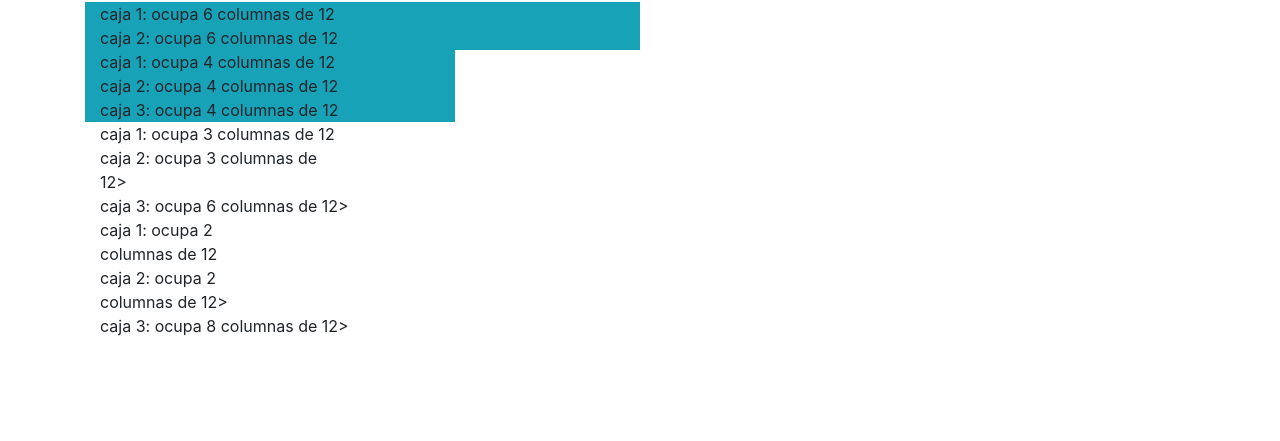
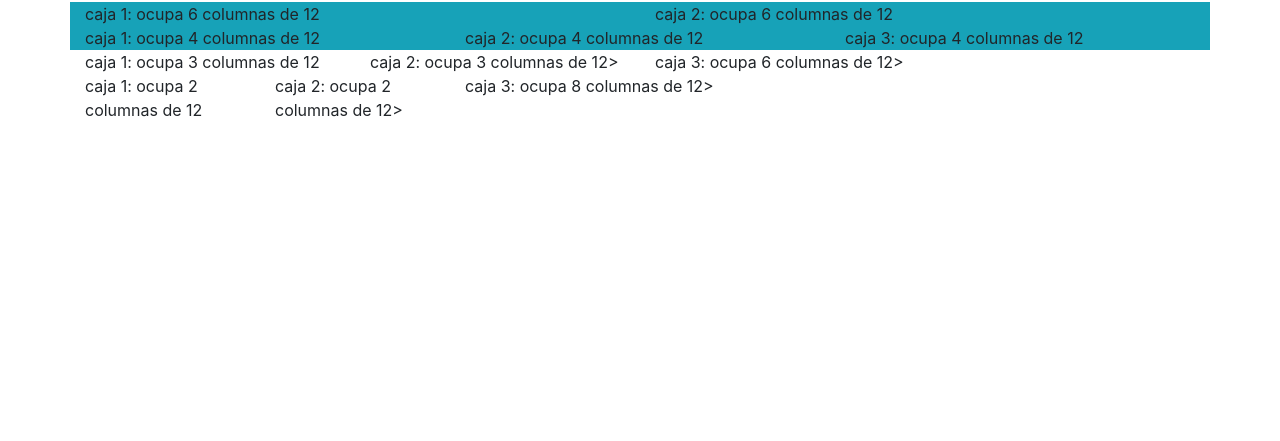
Before and after one commit to GenesisGR/CLASE13.06, a plain HTML site: page 3- Bootstap/index.html in a window 1280 px wide. Shown: the part 359-800 px from the top of the page. Drawn offline with nearby package versions, Linux system fonts and the light colour scheme.

Commit message:
feat - coreccion

```diff
--- a/3- Bootstap/index.html
+++ b/3- Bootstap/index.html
@@ -38,30 +38,30 @@
     <h1>Ejercicio combinar diferentes tamaño</h1>
     <div class="container" width 90%><!-- //Ancho 90 %  -->
 
-        <div class="grid"><!-- //Columnas a Filas  -->
+        <div class="row"><!-- //Columnas a Filas  -->
             <!-- 2 contenedores   -->
             <div class="col-lg-6 bg-info">caja 1: ocupa 6 columnas de 12</div>
-            <div class="col-lg-6 bg-info">caja 2: ocupa 6 columnas de 12</div>
+            <div class="col-lg-6 bg-info">caja 2: ocupa 6 columnas de 12</div><br>
         </div>
 
-        <div class="grid"><!-- //Columnas a Filas  -->
+        <div class="row"><!-- //Columnas a Filas  -->
             <!-- 3 contenedores   -->
             <div class="col-lg-4 bg-info">caja 1: ocupa 4 columnas de 12</div>
             <div class="col-lg-4 bg-info">caja 2: ocupa 4 columnas de 12</div>
-            <div class="col-lg-4 bg-info">caja 3: ocupa 4 columnas de 12</div>
+            <div class="col-lg-4 bg-info">caja 3: ocupa 4 columnas de 12</div><br>
         </div>
 
-        <div class="grid"><!-- //Columnas a Filas  -->
+        <div class="row"><!-- //Columnas a Filas  -->
             <!-- 2 contenedores iguales y un contendor de 6   -->
              <div class="col-lg-3 bg-infi">caja 1: ocupa 3 columnas de 12</div>
              <div class="col-lg-3 bg-infi">caja 2: ocupa 3 columnas de 12></div>
-             <div class="col-lg-6 bg-infi">caja 3: ocupa 6 columnas de 12></div>
+             <div class="col-lg-6 bg-infi">caja 3: ocupa 6 columnas de 12></div><br>
         </div>
-        <div class="grid"><!-- //Columnas a Filas  -->
+        <div class="row"><!-- //Columnas a Filas  -->
             <!-- 2 contenedores iguales y un contendor de 8   -->
             <div class="col-lg-2 bg-infi">caja 1: ocupa 2 columnas de 12</div>
             <div class="col-lg-2 bg-infi">caja 2: ocupa 2 columnas de 12></div>
-            <div class="col-lg-8 bg-infi">caja 3: ocupa 8 columnas de 12></div>
+            <div class="col-lg-8 bg-infi">caja 3: ocupa 8 columnas de 12></div><br>
         </div>
     </div>
 
```
